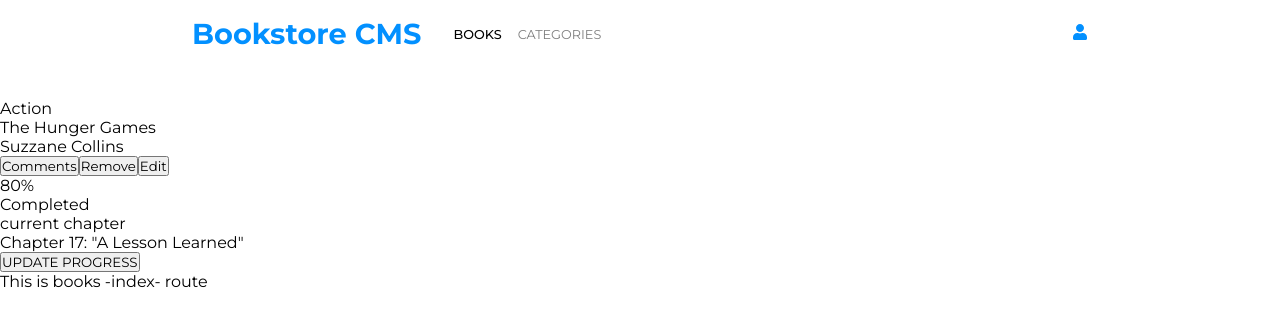
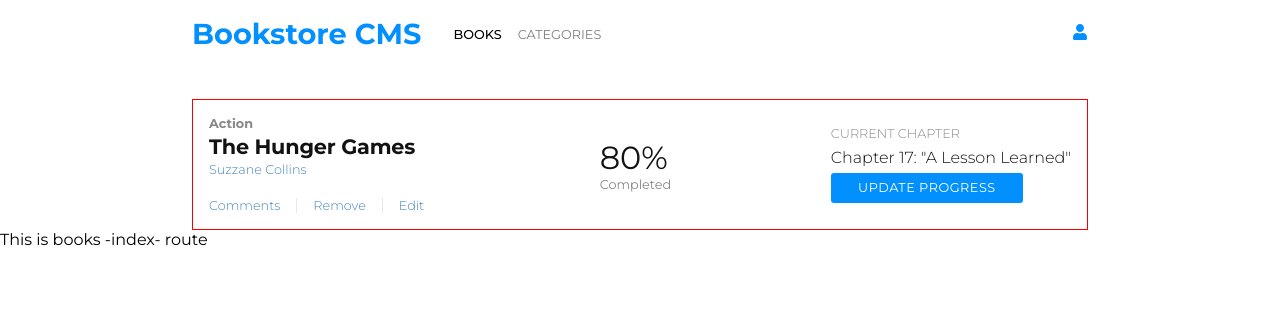
Before and after one commit to kwesiObuobi/bookstore, a React (Create React App) app: page / in a window 1280 px wide. Shown: the top 326 px of the page. Built offline with nearby package versions, Linux system fonts and the light colour scheme.

Commit message:
Add styling for BookCard component

```diff
--- a/src/components/BookCard.js
+++ b/src/components/BookCard.js
@@ -1,4 +1,5 @@
 import React, { useState, useEffect } from 'react';
+import '../styles/BookCard.css';
 
 const BookCard = () => {
   const [completed, setCompleted] = useState('0');
@@ -14,9 +15,10 @@ const BookCard = () => {
         <div className="book-title">The Hunger Games</div>
         <div className="book-author">Suzzane Collins</div>
         <div className="book-buttons">
-          <button type="button">Comments</button>
-          <button type="button">Remove</button>
-          <button type="button">Edit</button>
+          <button type="button" className="book-btn">Comments</button>
+          <button type="button" className="book-btn">Remove</button>
+          <button type="button" className="book-btn">Edit</button>
+        </div>
       </div>
 
       <div className="progress-box">
@@ -27,8 +29,7 @@ const BookCard = () => {
       <div className="chapter-box">
         <p>current chapter</p>
         <div className="chapter">Chapter 17: &quot;A Lesson Learned&quot;</div>
-          <button type="button">UPDATE PROGRESS</button>
-        </div>
+        <button type="button" className="update-progress-btn">UPDATE PROGRESS</button>
       </div>
     </div>
   );
--- a/src/styles/BookCard.css
+++ b/src/styles/BookCard.css
@@ -0,0 +1,98 @@
+.book-card {
+  border: 1px solid red;
+  padding: 1rem;
+  display: flex;
+  justify-content: space-between;
+  align-items: center;
+  width: var(--container-lg);
+  margin: 0 auto;
+}
+
+.book-details {
+  display: flex;
+  flex-direction: column;
+  gap: 0.2rem;
+}
+
+.genre {
+  font-size: 0.8rem;
+  font-weight: bold;
+  color: #121212;
+  opacity: 0.5;
+}
+
+.book-title {
+  font-size: 1.3rem;
+  font-weight: bold;
+  letter-spacing: -0.2px;
+  color: #121212;
+}
+
+.book-author {
+  font-weight: 300;
+  font-size: 0.8rem;
+  color: #4386bf;
+}
+
+.book-buttons {
+  margin-top: 1.1rem;
+  display: flex;
+  gap: 1rem;
+}
+
+.book-btn {
+  border: none;
+  background: none;
+  outline: none;
+  font-weight: 300;
+  font-size: 0.8rem;
+  color: #4386bf;
+  padding-right: 1rem;
+  border-right: solid 1px #e8e8e8;
+}
+
+.book-btn:last-child {
+  border: none;
+}
+
+.percentage {
+  font-size: 2rem;
+  color: #121212;
+}
+
+.completed-text {
+  color: #121212;
+  opacity: 0.5;
+  font-size: 0.8rem;
+}
+
+.chapter-box {
+  display: flex;
+  flex-direction: column;
+  gap: 0.4rem;
+}
+
+.chapter-box p {
+  font-size: 0.8rem;
+  font-weight: 300;
+  color: #121212;
+  opacity: 0.5;
+  text-transform: uppercase;
+}
+
+.chapter {
+  color: #121212;
+  font-weight: 300;
+  font-size: 1rem;
+}
+
+.update-progress-btn {
+  letter-spacing: 0.5px;
+  width: 80%;
+  padding: 0.4rem;
+  border-radius: 3px;
+  font-size: 0.8rem;
+  background-color: #0290ff;
+  color: white;
+  border: solid 1px transparent;
+}
```
Lines whose indentation alone changed are shown as unchanged.
